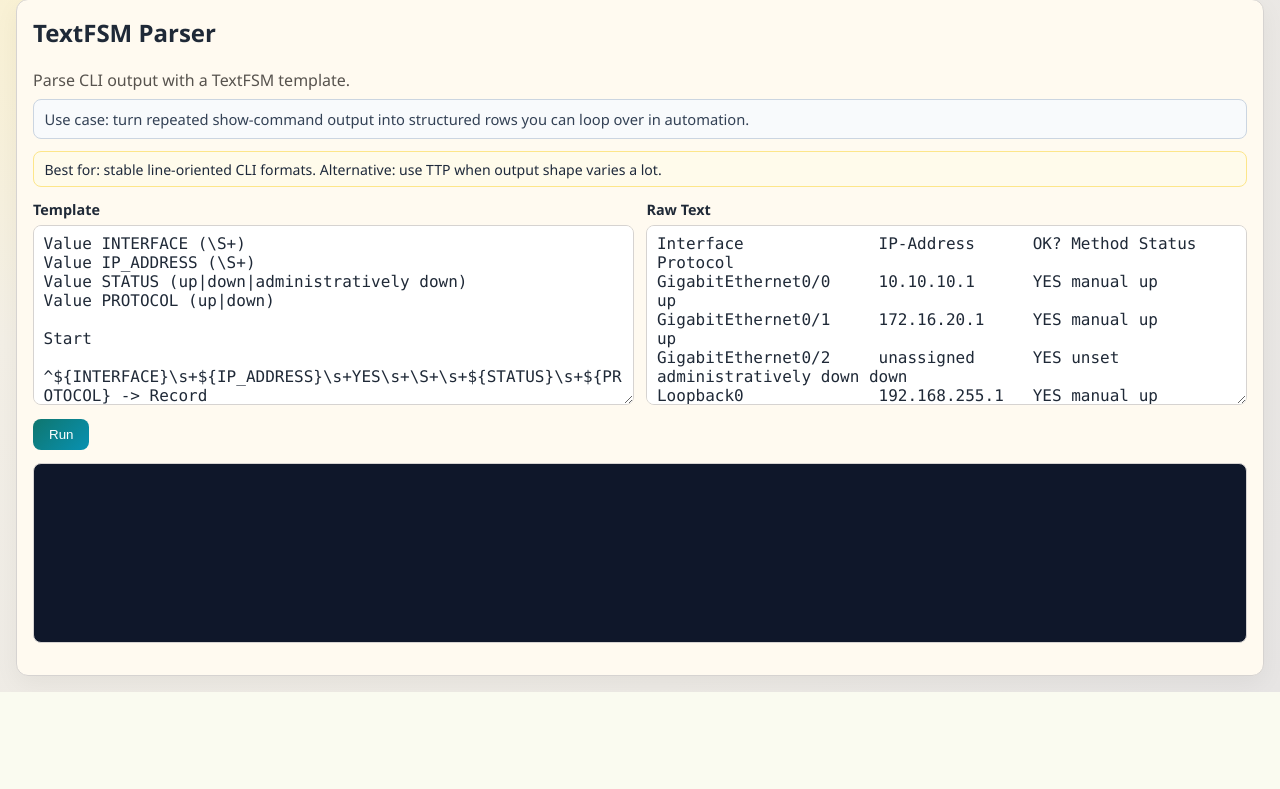
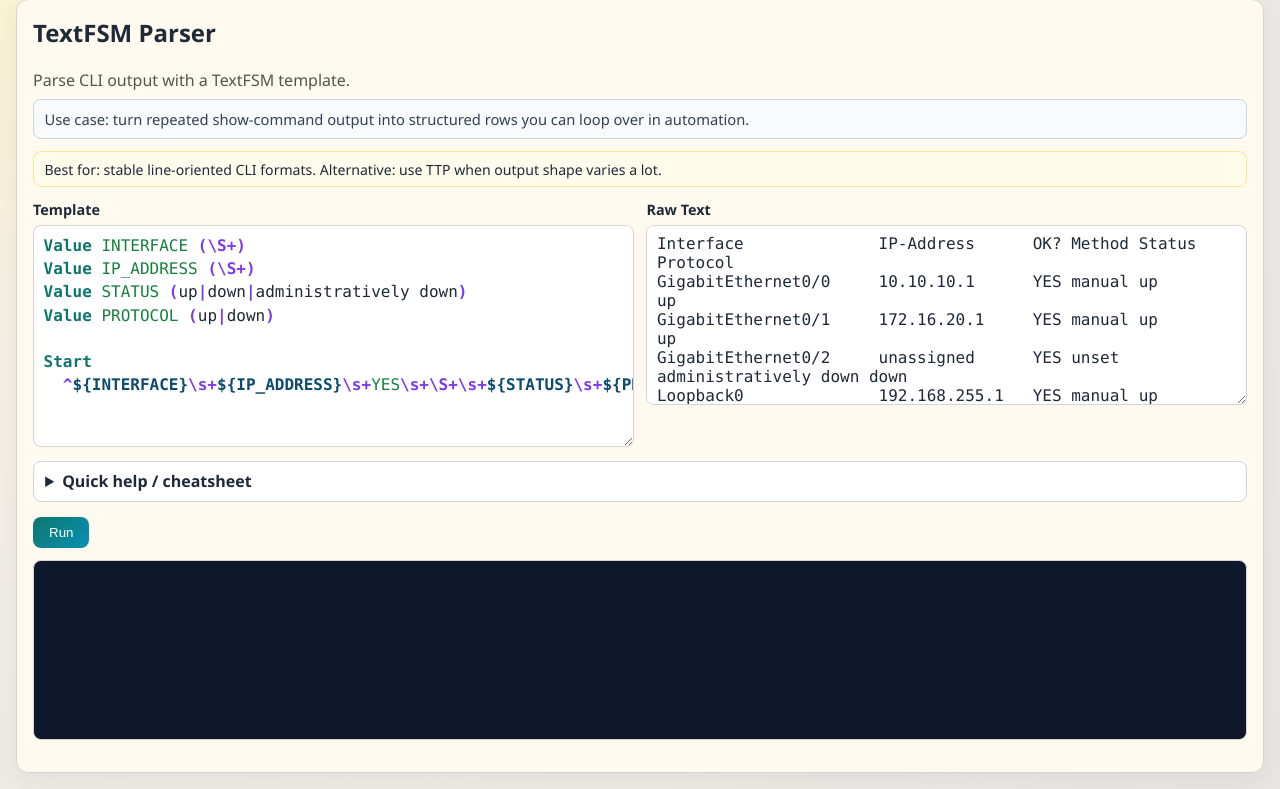
Before and after one commit to marktongarcia/network_automation_toolkit, a Flask app: page / in a window 1280 px wide. Shown: the part 176-965 px from the top of the page. Before the commit the page ends 868 px from the top, so only its background shows below. Run offline with Flask 3, Linux system fonts and the light colour scheme.

Commit message:
Add live syntax highlighting and quick help across parser tools

```diff
--- a/static/app.js
+++ b/static/app.js
@@ -7,7 +7,7 @@ const tools = [
     chooser: 'Best for: stable line-oriented CLI formats. Alternative: use TTP when output shape varies a lot.',
     endpoint: '/api/textfsm',
     fields: [
-      { key: 'template', label: 'Template', type: 'textarea', value: 'Value INTERFACE (\\S+)\nValue IP_ADDRESS (\\S+)\nValue STATUS (up|down|administratively down)\nValue PROTOCOL (up|down)\n\nStart\n  ^${INTERFACE}\\s+${IP_ADDRESS}\\s+YES\\s+\\S+\\s+${STATUS}\\s+${PROTOCOL} -> Record' },
+      { key: 'template', label: 'Template', type: 'code-editor', mode: 'textfsm', rows: 10, value: 'Value INTERFACE (\\S+)\nValue IP_ADDRESS (\\S+)\nValue STATUS (up|down|administratively down)\nValue PROTOCOL (up|down)\n\nStart\n  ^${INTERFACE}\\s+${IP_ADDRESS}\\s+YES\\s+\\S+\\s+${STATUS}\\s+${PROTOCOL} -> Record' },
       { key: 'text', label: 'Raw Text', type: 'textarea', value: 'Interface              IP-Address      OK? Method Status                Protocol\nGigabitEthernet0/0     10.10.10.1      YES manual up                    up\nGigabitEthernet0/1     172.16.20.1     YES manual up                    up\nGigabitEthernet0/2     unassigned      YES unset  administratively down down\nLoopback0              192.168.255.1   YES manual up                    up' }
     ]
   },
@@ -20,7 +20,7 @@ const tools = [
     endpoint: '/api/xpath',
     fields: [
       { key: 'xml', label: 'XML', type: 'textarea', value: '<rpc-reply>\n  <data>\n    <interfaces>\n      <interface>\n        <name>GigabitEthernet0/0</name>\n        <enabled>true</enabled>\n        <ipv4>\n          <address>\n            <ip>10.10.10.1</ip>\n            <prefix-length>30</prefix-length>\n          </address>\n        </ipv4>\n      </interface>\n      <interface>\n        <name>Loopback0</name>\n        <enabled>true</enabled>\n        <ipv4>\n          <address>\n            <ip>192.168.255.1</ip>\n            <prefix-length>32</prefix-length>\n          </address>\n        </ipv4>\n      </interface>\n    </interfaces>\n  </data>\n</rpc-reply>' },
-      { key: 'xpath', label: 'XPath', type: 'input', value: '//interface[enabled=\"true\"]/name/text()' }
+      { key: 'xpath', label: 'XPath', type: 'code-editor', mode: 'xpath', rows: 3, value: '//interface[enabled=\"true\"]/name/text()' }
     ]
   },
   {
@@ -31,7 +31,7 @@ const tools = [
     chooser: 'Best for: validating structure and required fields. Alternative: use Python Playground for custom business-rule checks.',
     endpoint: '/api/json-schema',
     fields: [
-      { key: 'schema', label: 'Schema (JSON)', type: 'textarea', value: '{\n  "$schema": "https://json-schema.org/draft/2020-12/schema",\n  "type": "object",\n  "required": ["hostname", "mgmt_ip", "role", "interfaces"],\n  "properties": {\n    "hostname": {"type": "string", "minLength": 3},\n    "mgmt_ip": {"type": "string", "pattern": "^\\\\d+\\\\.\\\\d+\\\\.\\\\d+\\\\.\\\\d+$"},\n    "role": {"type": "string", "enum": ["edge", "core", "access"]},\n    "interfaces": {\n      "type": "array",\n      "minItems": 1,\n      "items": {\n        "type": "object",\n        "required": ["name", "enabled"],\n        "properties": {\n          "name": {"type": "string"},\n          "enabled": {"type": "boolean"},\n          "description": {"type": "string"}\n        }\n      }\n    }\n  }\n}' },
+      { key: 'schema', label: 'Schema (JSON)', type: 'code-editor', mode: 'json-schema', rows: 16, value: '{\n  "$schema": "https://json-schema.org/draft/2020-12/schema",\n  "type": "object",\n  "required": ["hostname", "mgmt_ip", "role", "interfaces"],\n  "properties": {\n    "hostname": {"type": "string", "minLength": 3},\n    "mgmt_ip": {"type": "string", "pattern": "^\\\\d+\\\\.\\\\d+\\\\.\\\\d+\\\\.\\\\d+$"},\n    "role": {"type": "string", "enum": ["edge", "core", "access"]},\n    "interfaces": {\n      "type": "array",\n      "minItems": 1,\n      "items": {\n        "type": "object",\n        "required": ["name", "enabled"],\n        "properties": {\n          "name": {"type": "string"},\n          "enabled": {"type": "boolean"},\n          "description": {"type": "string"}\n        }\n      }\n    }\n  }\n}' },
       { key: 'data', label: 'Data (JSON)', type: 'textarea', value: '{\n  "hostname": "R1-EDGE",\n  "mgmt_ip": "10.0.0.10",\n  "role": "edge",\n  "interfaces": [\n    {\n      "name": "GigabitEthernet0/0",\n      "enabled": true,\n      "description": "WAN_TO_ISP"\n    },\n    {\n      "name": "GigabitEthernet0/1",\n      "enabled": true,\n      "description": "LAN_USERS"\n    }\n  ]\n}' }
     ]
   },
@@ -44,7 +44,7 @@ const tools = [
     endpoint: '/api/jmespath',
     fields: [
       { key: 'data', label: 'Data (JSON)', type: 'textarea', value: '{\n  "hostname": "R1-EDGE",\n  "interfaces": [\n    {"name": "GigabitEthernet0/0", "enabled": true, "counters": {"in_errors": 0, "out_errors": 2}},\n    {"name": "GigabitEthernet0/1", "enabled": true, "counters": {"in_errors": 4, "out_errors": 1}},\n    {"name": "GigabitEthernet0/2", "enabled": false, "counters": {"in_errors": 0, "out_errors": 0}}\n  ]\n}' },
-      { key: 'expression', label: 'JMESPath', type: 'input', value: 'interfaces[?enabled && counters.in_errors > `0`].{name:name,in_errors:counters.in_errors}' }
+      { key: 'expression', label: 'JMESPath', type: 'code-editor', mode: 'jmespath', rows: 3, value: 'interfaces[?enabled && counters.in_errors > `0`].{name:name,in_errors:counters.in_errors}' }
     ]
   },
   {
@@ -83,7 +83,7 @@ const tools = [
     chooser: 'Best for: deterministic text generation from structured vars. Alternative: Python Playground when output is non-template logic.',
     endpoint: '/api/jinja2',
     fields: [
-      { key: 'template', label: 'Template', type: 'textarea', value: 'hostname {{ hostname }}\n!\ninterface Loopback0\n ip address {{ loopback.ip }} {{ loopback.mask }}\n description Router-ID\n!\n{% for intf in interfaces %}interface {{ intf.name }}\n description {{ intf.description }}\n ip address {{ intf.ip }} {{ intf.mask }}\n{% if intf.shutdown %} shutdown\n{% else %} no shutdown\n{% endif %}!\n{% endfor %}' },
+      { key: 'template', label: 'Template', type: 'code-editor', mode: 'jinja2', rows: 14, value: 'hostname {{ hostname }}\n!\ninterface Loopback0\n ip address {{ loopback.ip }} {{ loopback.mask }}\n description Router-ID\n!\n{% for intf in interfaces %}interface {{ intf.name }}\n description {{ intf.description }}\n ip address {{ intf.ip }} {{ intf.mask }}\n{% if intf.shutdown %} shutdown\n{% else %} no shutdown\n{% endif %}!\n{% endfor %}' },
       { key: 'variables_format', label: 'Variables Format', type: 'select', options: ['json', 'yaml'], value: 'json' },
       { key: 'variables', label: 'Variables', type: 'textarea', value: '{\n  "hostname": "R1-EDGE",\n  "loopback": {\n    "ip": "192.168.255.1",\n    "mask": "255.255.255.255"\n  },\n  "interfaces": [\n    {\n      "name": "GigabitEthernet0/0",\n      "description": "WAN_TO_ISP",\n      "ip": "10.10.10.1",\n      "mask": "255.255.255.252",\n      "shutdown": false\n    },\n    {\n      "name": "GigabitEthernet0/1",\n      "description": "LAN_USERS",\n      "ip": "172.16.20.1",\n      "mask": "255.255.255.0",\n      "shutdown": false\n    }\n  ]\n}' }
     ]
@@ -96,7 +96,7 @@ const tools = [
     chooser: 'Best for: hierarchical or less rigid CLI output. Alternative: TextFSM for highly regular command output.',
     endpoint: '/api/ttp',
     fields: [
-      { key: 'template', label: 'TTP Template', type: 'textarea', value: '<group name=\"interfaces\">\ninterface {{ name }}\n description {{ description | ORPHRASE }}\n ip address {{ ip }} {{ mask }}\n {{ state | ORPHRASE }}\n!</group>' },
+      { key: 'template', label: 'TTP Template', type: 'code-editor', mode: 'ttp', rows: 10, value: '<group name=\"interfaces\">\ninterface {{ name }}\n description {{ description | ORPHRASE }}\n ip address {{ ip }} {{ mask }}\n {{ state | ORPHRASE }}\n!</group>' },
       { key: 'data', label: 'Data', type: 'textarea', value: 'interface GigabitEthernet0/0\n description WAN_TO_ISP\n ip address 10.10.10.1 255.255.255.252\n no shutdown\n!\ninterface GigabitEthernet0/1\n description LAN_USERS\n ip address 172.16.20.1 255.255.255.0\n no shutdown\n!\ninterface GigabitEthernet0/2\n description UNUSED_PORT\n ip address 0.0.0.0 0.0.0.0\n shutdown\n!' }
     ]
   },
@@ -111,7 +111,7 @@ const tools = [
       { key: 'var1', label: 'var1', type: 'textarea', value: '{\n  "hostname": "R1-EDGE",\n  "interfaces": [\n    {"name": "GigabitEthernet0/0", "in_util": 72.5},\n    {"name": "GigabitEthernet0/1", "in_util": 28.0},\n    {"name": "GigabitEthernet0/2", "in_util": 4.2}\n  ]\n}' },
       { key: 'var2', label: 'var2', type: 'textarea', value: '{"threshold": 50, "ticket_prefix": "NOC"}' },
       { key: 'var3', label: 'var3', type: 'textarea', value: '["GigabitEthernet0/0", "GigabitEthernet0/1"]' },
-      { key: 'code_pad', label: 'Code Pad (multiline)', type: 'textarea', value: 'def hot_interfaces():\n    t = var2["threshold"]\n    return [i["name"] for i in value["interfaces"] if i["in_util"] > t]\n\nprint("Hot interfaces:", hot_interfaces())' },
+      { key: 'code_pad', label: 'Code Pad (multiline)', type: 'code-editor', mode: 'python', rows: 12, value: 'def hot_interfaces():\n    t = var2["threshold"]\n    return [i["name"] for i in value["interfaces"] if i["in_util"] > t]\n\nprint("Hot interfaces:", hot_interfaces())' },
       { key: 'note', label: 'Note', type: 'note', value: 'Interactive mode: start a session, load multiline code from Code Pad, then run quick commands in prompt below. value is an alias for var1. var2 and var3 are also available.' }
     ]
   },
@@ -453,6 +453,262 @@ function buildRegexTextHighlights(text, rawPattern) {
   };
 }
 
+const toolCheatsheetRows = {
+  xpath: [
+    ['Path Basics', '//node', 'Search anywhere in document', '//interface/name'],
+    ['Path Basics', '/root/node', 'Absolute path from root', '/rpc-reply/data/interfaces'],
+    ['Filters', "[name='Lo0']", 'Predicate filter by value', "//interface[name='Loopback0']"],
+    ['Filters', '[@attr="x"]', 'Filter by attribute', '//entry[@name="mgmt"]'],
+    ['Functions', 'text()', 'Extract text node', '//name/text()'],
+    ['Functions', 'contains(a,b)', 'Substring check', "//description[contains(.,'WAN')]"],
+    ['Functions', 'starts-with(a,b)', 'Prefix match', "//name[starts-with(.,'Gig')]"],
+    ['Indexes', '[1]', 'First element (XPath is 1-based)', '//interface[1]']
+  ],
+  jmespath: [
+    ['Selections', 'interfaces[*].name', 'Project list field', 'interfaces[*].name'],
+    ['Filters', '[?enabled==`true`]', 'Filter array values', 'interfaces[?enabled==`true`]'],
+    ['Objects', '{n:name,e:enabled}', 'Create mapped object', 'interfaces[].{n:name,e:enabled}'],
+    ['Pipe', 'expr | expr', 'Chain expressions', 'interfaces | length(@)'],
+    ['Functions', 'length(@)', 'Count items/characters', 'length(interfaces)'],
+    ['Functions', 'sort_by(arr,&key)', 'Sort by key', 'sort_by(interfaces,&name)'],
+    ['Contains', 'contains(arr,x)', 'Membership test', "contains(tags, 'edge')"],
+    ['Literals', '`123` / `true`', 'Literal numeric/bool', 'errors > `0`']
+  ],
+  'json-schema': [
+    ['Core', '"type"', 'Defines allowed type', '"type": "object"'],
+    ['Core', '"properties"', 'Defines object keys', '"properties": { ... }'],
+    ['Core', '"required"', 'Mandatory fields', '"required": ["hostname"]'],
+    ['Arrays', '"items"', 'Schema for each array item', '"items": { "type":"object" }'],
+    ['Validation', '"enum"', 'Allowed values only', '"enum": ["edge","core"]'],
+    ['Validation', '"pattern"', 'Regex validation for strings', '"pattern":"^\\\\d+\\\\.\\\\d+..."'],
+    ['Validation', '"minLength"/"maxLength"', 'String size constraints', '"minLength": 3'],
+    ['Control', '"additionalProperties"', 'Allow or block unknown keys', '"additionalProperties": false']
+  ],
+  textfsm: [
+    ['Declarations', 'Value NAME (regex)', 'Capture field declaration', 'Value IFACE (\\S+)'],
+    ['States', 'Start', 'Initial parsing state', 'Start'],
+    ['Records', '-> Record', 'Emit parsed row', '^... -> Record'],
+    ['Variables', '${NAME}', 'Reference captured value', '^${IFACE}\\s+${IP}'],
+    ['Patterns', '^', 'Start-of-line anchor', '^Interface\\s+'],
+    ['Actions', '-> Continue', 'Stay in current state', '^\\s+ -> Continue'],
+    ['Actions', '-> Clear', 'Clear values before continue', '^! -> Clear'],
+    ['Flow', '-> StateName', 'Transition to another state', '^foo -> NextState']
+  ],
+  ttp: [
+    ['Groups', '<group name="x">', 'Define capture section', '<group name="interfaces">'],
+    ['Variables', '{{ var }}', 'Capture value token', 'interface {{ name }}'],
+    ['Filters', '{{ desc | ORPHRASE }}', 'Apply built-in extractor', '{{ ip | PHRASE }}'],
+    ['Hierarchy', '<group name="a.b">', 'Nested output keys', '<group name="ifaces.core">'],
+    ['Literals', 'plain text', 'Must match text literally', 'ip address'],
+    ['End', '</group>', 'Close group section', '</group>']
+  ],
+  jinja2: [
+    ['Output', '{{ var }}', 'Render variable value', '{{ hostname }}'],
+    ['Control', '{% for x in xs %}', 'Loop block', '{% for i in interfaces %}'],
+    ['Control', '{% if cond %}', 'Conditional block', '{% if intf.shutdown %}'],
+    ['Filters', '{{ v|default("x") }}', 'Apply filter to value', '{{ desc|upper }}'],
+    ['Whitespace', '{%- ... -%}', 'Trim surrounding whitespace', '{%- for x in y -%}'],
+    ['Access', 'obj.key / arr[0]', 'Dot/index navigation', '{{ loopback.ip }}']
+  ],
+  'python-playground': [
+    ['Flow', 'for / if / def', 'Core control structures', 'for i in value["interfaces"]'],
+    ['Collections', 'list/dict comprehensions', 'Compact transforms', '[i["name"] for i in ...]'],
+    ['Debug', 'print(...)', 'Inspect intermediate values', 'print(type(value))'],
+    ['Safety', '.get("key")', 'Avoid KeyError on optional keys', 'value.get("hostname")'],
+    ['Sorting', 'sorted(data,key=...)', 'Deterministic ordering', 'sorted(intfs, key=lambda x: x["name"])'],
+    ['JSON', 'json.dumps(x,indent=2)', 'Pretty print objects', 'json.dumps(value, indent=2)']
+  ]
+};
+
+function highlightByRules(text, rules) {
+  let i = 0;
+  let html = '';
+  while (i < text.length) {
+    const rest = text.slice(i);
+    let found = false;
+    for (const rule of rules) {
+      const match = rest.match(rule.regex);
+      if (!match) continue;
+      html += `<span class="${rule.className}">${escapeHtml(match[0])}</span>`;
+      i += match[0].length;
+      found = true;
+      break;
+    }
+    if (!found) {
+      html += escapeHtml(text[i]);
+      i += 1;
+    }
+  }
+  return html;
+}
+
+function highlightJsonLike(text, schemaMode = false) {
+  const schemaKeys = new Set(['$schema', 'type', 'properties', 'required', 'items', 'enum', 'pattern', 'additionalProperties', 'minLength', 'maxLength', 'minimum', 'maximum']);
+  let i = 0;
+  let html = '';
+  while (i < text.length) {
+    const rest = text.slice(i);
+    const stringMatch = rest.match(/^"(?:\\.|[^"\\])*"/);
+    if (stringMatch) {
+      const token = stringMatch[0];
+      let className = 'syn-string';
+      const keyName = token.slice(1, -1);
+      const after = text.slice(i + token.length).match(/^\s*:/);
+      if (schemaMode && after && schemaKeys.has(keyName)) className = 'syn-keyword';
+      html += `<span class="${className}">${escapeHtml(token)}</span>`;
+      i += token.length;
+      continue;
+    }
+    const numberMatch = rest.match(/^-?\d+(?:\.\d+)?(?:[eE][+-]?\d+)?/);
+    if (numberMatch) {
+      html += `<span class="syn-number">${escapeHtml(numberMatch[0])}</span>`;
+      i += numberMatch[0].length;
+      continue;
+    }
+    const boolNull = rest.match(/^(true|false|null)\b/);
+    if (boolNull) {
+      html += `<span class="syn-keyword">${boolNull[1]}</span>`;
+      i += boolNull[1].length;
+      continue;
+    }
+    const punct = rest.match(/^[\[\]{}:,]/);
+    if (punct) {
+      html += `<span class="syn-operator">${punct[0]}</span>`;
+      i += 1;
+      continue;
+    }
+    html += escapeHtml(text[i]);
+    i += 1;
+  }
+  return html;
+}
+
+function getSyntaxHighlightHtml(mode, text) {
+  if (mode === 'regex') return highlightRegexPattern(text);
+  if (mode === 'json-schema') return highlightJsonLike(text, true);
+  if (mode === 'json') return highlightJsonLike(text, false);
+
+  const rulesByMode = {
+    xpath: [
+      { regex: /^"(?:\\.|[^"\\])*"|^'(?:\\.|[^'\\])*'/, className: 'syn-string' },
+      { regex: /^\/{1,2}|^\.\.|^::|^\*|^@|^\[|^\]|^\(|^\)|^\|/, className: 'syn-operator' },
+      { regex: /^(?:text|contains|starts-with|name|normalize-space|count)(?=\()/, className: 'syn-keyword' },
+      { regex: /^-?\d+(?:\.\d+)?/, className: 'syn-number' },
+      { regex: /^[a-zA-Z_][\w:-]*/, className: 'syn-name' }
+    ],
+    jmespath: [
+      { regex: /^"(?:\\.|[^"\\])*"|^'(?:\\.|[^'\\])*'|^`[^`]*`/, className: 'syn-string' },
+      { regex: /^(?:\[\?\]|\[\*\]|\[\]|\{|\}|\[|\]|\(|\)|\|\||\||&&|==|!=|>=|<=|>|<|:|,|\.)/, className: 'syn-operator' },
+      { regex: /^(?:length|sort_by|contains|starts_with|to_string|to_number)(?=\()/, className: 'syn-keyword' },
+      { regex: /^-?\d+(?:\.\d+)?/, className: 'syn-number' },
+      { regex: /^[a-zA-Z_][\w-]*/, className: 'syn-name' }
+    ],
+    textfsm: [
+      { regex: /^\$\{[A-Z0-9_]+\}/, className: 'syn-variable' },
+      { regex: /^(?:Value|Start|End|EOF|Record|Clear|Continue)\b/, className: 'syn-keyword' },
+      { regex: /^->\s*\w+/, className: 'syn-keyword' },
+      { regex: /^(?:\^|\$|\\[wsdS]|[(){}|+*?])/, className: 'syn-operator' },
+      { regex: /^"(?:\\.|[^"\\])*"|^'(?:\\.|[^'\\])*'/, className: 'syn-string' },
+      { regex: /^[A-Z_][A-Z0-9_]*/, className: 'syn-name' }
+    ],
+    ttp: [
+      { regex: /^<\/?group(?:\s+[^>]*)?>/, className: 'syn-keyword' },
+      { regex: /^\{\{[^}]+\}\}/, className: 'syn-variable' },
+      { regex: /^\|/, className: 'syn-operator' },
+      { regex: /^"(?:\\.|[^"\\])*"|^'(?:\\.|[^'\\])*'/, className: 'syn-string' }
+    ],
+    jinja2: [
+      { regex: /^\{\%[\s\S]*?\%\}/, className: 'syn-keyword' },
+      { regex: /^\{\{[\s\S]*?\}\}/, className: 'syn-variable' },
+      { regex: /^"(?:\\.|[^"\\])*"|^'(?:\\.|[^'\\])*'/, className: 'syn-string' },
+      { regex: /^\b(?:for|in|if|else|elif|endif|endfor|set|block|extends|include|macro)\b/, className: 'syn-keyword' },
+      { regex: /^\|/, className: 'syn-operator' }
+    ],
+    python: [
+      { regex: /^#.*$/, className: 'syn-comment' },
+      { regex: /^"""[\s\S]*?"""|^'''[\s\S]*?'''/, className: 'syn-string' },
+      { regex: /^"(?:\\.|[^"\\])*"|^'(?:\\.|[^'\\])*'/, className: 'syn-string' },
+      { regex: /^\b(?:def|for|if|elif|else|return|import|from|in|not|and|or|while|try|except|with|as|lambda|True|False|None|class)\b/, className: 'syn-keyword' },
+      { regex: /^-?\d+(?:\.\d+)?/, className: 'syn-number' },
+      { regex: /^(?:==|!=|>=|<=|\+|-|\*|\/|%|=|:|\(|\)|\[|\]|\{|\}|,|\.)/, className: 'syn-operator' }
+    ]
+  };
+  const rules = rulesByMode[mode];
+  return rules ? highlightByRules(text, rules) : escapeHtml(text);
+}
+
+function createCodeEditor(field, inputs) {
+  const editor = document.createElement('div');
+  editor.className = 'live-code-editor';
+  editor.dataset.mode = field.mode || 'plain';
+  const rows = field.rows || 6;
+  const minHeightPx = Math.max(rows * 22, 120);
+  editor.style.minHeight = `${minHeightPx}px`;
+
+  const highlightLayer = document.createElement('pre');
+  highlightLayer.className = 'live-code-highlight';
+  highlightLayer.setAttribute('aria-hidden', 'true');
+
+  const input = document.createElement('textarea');
+  input.className = 'live-code-input';
+  input.value = field.value || '';
+  input.rows = rows;
+  input.spellcheck = false;
+  highlightLayer.style.minHeight = `${minHeightPx}px`;
+
+  const syncHighlight = () => {
+    highlightLayer.innerHTML = getSyntaxHighlightHtml(field.mode || 'plain', input.value);
+    if (!input.value.endsWith('\n')) {
+      highlightLayer.innerHTML += '\n';
+    }
+  };
+
+  input.addEventListener('input', syncHighlight);
+  input.addEventListener('scroll', () => {
+    highlightLayer.scrollTop = input.scrollTop;
+    highlightLayer.scrollLeft = input.scrollLeft;
+  });
+  syncHighlight();
+
+  editor.appendChild(highlightLayer);
+  editor.appendChild(input);
+  inputs[field.key] = input;
+  return editor;
+}
+
+function createToolCheatsheet(toolId) {
+  const rows = toolCheatsheetRows[toolId];
+  if (!rows) return null;
+
+  const wrap = document.createElement('details');
+  wrap.className = 'regex-cheatsheet';
+
+  const summary = document.createElement('summary');
+  summary.textContent = 'Quick help / cheatsheet';
+  wrap.appendChild(summary);
+
+  const content = document.createElement('div');
+  content.className = 'regex-cheatsheet-content';
+  const body = rows.map((r) => `<tr><td>${escapeHtml(r[0])}</td><td><code>${escapeHtml(r[1])}</code></td><td>${escapeHtml(r[2])}</td><td><code>${escapeHtml(r[3])}</code></td></tr>`).join('');
+  content.innerHTML = `
+    <div class="regex-cheatsheet-table-wrap">
+      <table class="regex-cheatsheet-table tool-cheatsheet-table">
+        <thead>
+          <tr>
+            <th>Group</th>
+            <th>Syntax</th>
+            <th>Meaning</th>
+            <th>Example</th>
+          </tr>
+        </thead>
+        <tbody>${body}</tbody>
+      </table>
+    </div>
+  `;
+  wrap.appendChild(content);
+  return wrap;
+}
+
 function initTheme() {
   if (!themeSelect) return;
 
@@ -493,6 +749,9 @@ function createField(field, inputs) {
   if (field.type === 'textarea') {
     input = document.createElement('textarea');
     input.value = field.value || '';
+  } else if (field.type === 'code-editor') {
+    wrap.appendChild(createCodeEditor(field, inputs));
+    return wrap;
   } else if (field.type === 'regex-editor') {
     const editor = document.createElement('div');
     editor.className = 'regex-pattern-editor';
@@ -880,6 +1139,12 @@ function init() {
         await convertFieldByFormat(validateFmt, validateInput, dataModelFallback.validate);
       });
     }
+    if (toolCheatsheetRows[tool.id]) {
+      const cheatsheet = createToolCheatsheet(tool.id);
+      if (cheatsheet) {
+        panel.querySelector('.grid').after(cheatsheet);
+      }
+    }
     if (tool.id === 'regex') {
       const patternInput = inputs.pattern;
       const textInput = inputs.text;
--- a/static/style.css
+++ b/static/style.css
@@ -393,6 +393,79 @@ button.run.ghost {
   border: 1px solid var(--terminal-input-border);
 }
 
+.live-code-editor {
+  position: relative;
+  border: 1px solid var(--border);
+  border-radius: 8px;
+  background: var(--input-bg);
+  overflow: hidden;
+}
+
+.live-code-highlight,
+.live-code-input {
+  margin: 0;
+  padding: 0.5rem 0.6rem;
+  font: inherit;
+  font-family: "JetBrains Mono", Consolas, monospace;
+  line-height: 1.45;
+  white-space: pre;
+  overflow: auto;
+}
+
+.live-code-highlight {
+  min-height: 120px;
+  color: var(--text);
+  pointer-events: none;
+}
+
+.live-code-input {
+  position: absolute;
+  inset: 0;
+  border: 0;
+  border-radius: 0;
+  background: transparent;
+  color: transparent;
+  caret-color: var(--text);
+  resize: vertical;
+}
+
+.live-code-input:focus {
+  outline: 2px solid var(--accent);
+  outline-offset: -2px;
+}
+
+.syn-keyword {
+  color: #0f766e;
+  font-weight: 700;
+}
+
+.syn-string {
+  color: #b45309;
+}
+
+.syn-number {
+  color: #2563eb;
+}
+
+.syn-operator {
+  color: #7c3aed;
+  font-weight: 600;
+}
+
+.syn-name {
+  color: #15803d;
+}
+
+.syn-variable {
+  color: #0c4a6e;
+  font-weight: 700;
+}
+
+.syn-comment {
+  color: #64748b;
+  font-style: italic;
+}
+
 .panel[data-panel="regex"] .grid {
   grid-template-columns: 1fr;
 }
@@ -503,6 +576,10 @@ button.run.ghost {
   min-width: 760px;
   border-collapse: collapse;
   font-size: 0.89rem;
+}
+
+.tool-cheatsheet-table {
+  min-width: 820px;
 }
 
 .regex-cheatsheet-table th,
```
